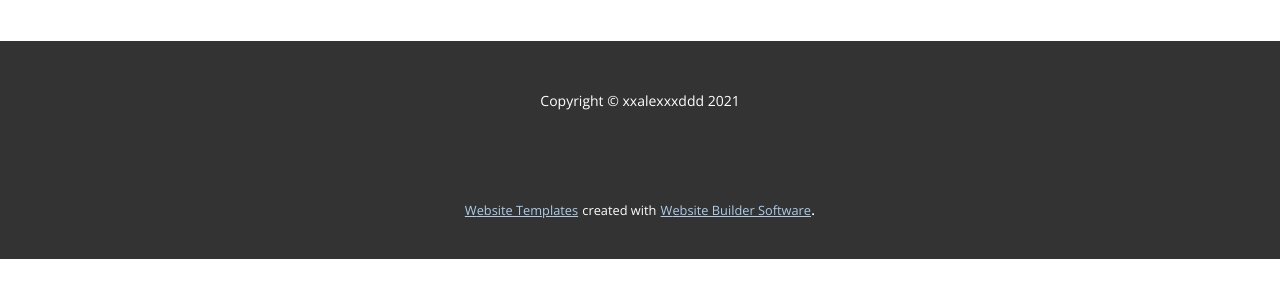
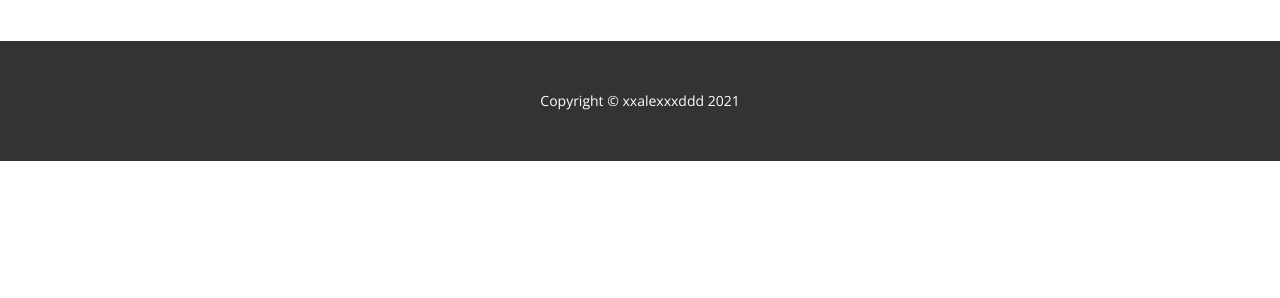
Before and after one commit to xxalexxxddd/xxalexxxddd.github.io, a plain HTML site: page Home.html in a window 1280 px wide. Shown: the part 216-514 px from the top of the page. Drawn offline with nearby package versions, Linux system fonts and the light colour scheme; a web font is replaced by a local one.

Commit message:
Update Home.html

```diff
--- a/Home.html
+++ b/Home.html
@@ -64,16 +64,5 @@
     <footer class="u-align-center u-clearfix u-footer u-grey-80 u-footer" id="sec-540a"><div class="u-clearfix u-sheet u-sheet-1">
         <p class="u-small-text u-text u-text-variant u-text-1">Copyright © xxalexxxddd&nbsp;2021</p>
       </div></footer>
-    <section class="u-backlink u-clearfix u-grey-80">
-      <a class="u-link" href="https://nicepage.com/website-templates" target="_blank">
-        <span>Website Templates</span>
-      </a>
-      <p class="u-text">
-        <span>created with</span>
-      </p>
-      <a class="u-link" href="https://nicepage.com/" target="_blank">
-        <span>Website Builder Software</span>
-      </a>.
-    </section>
   </body>
 </html>
```
